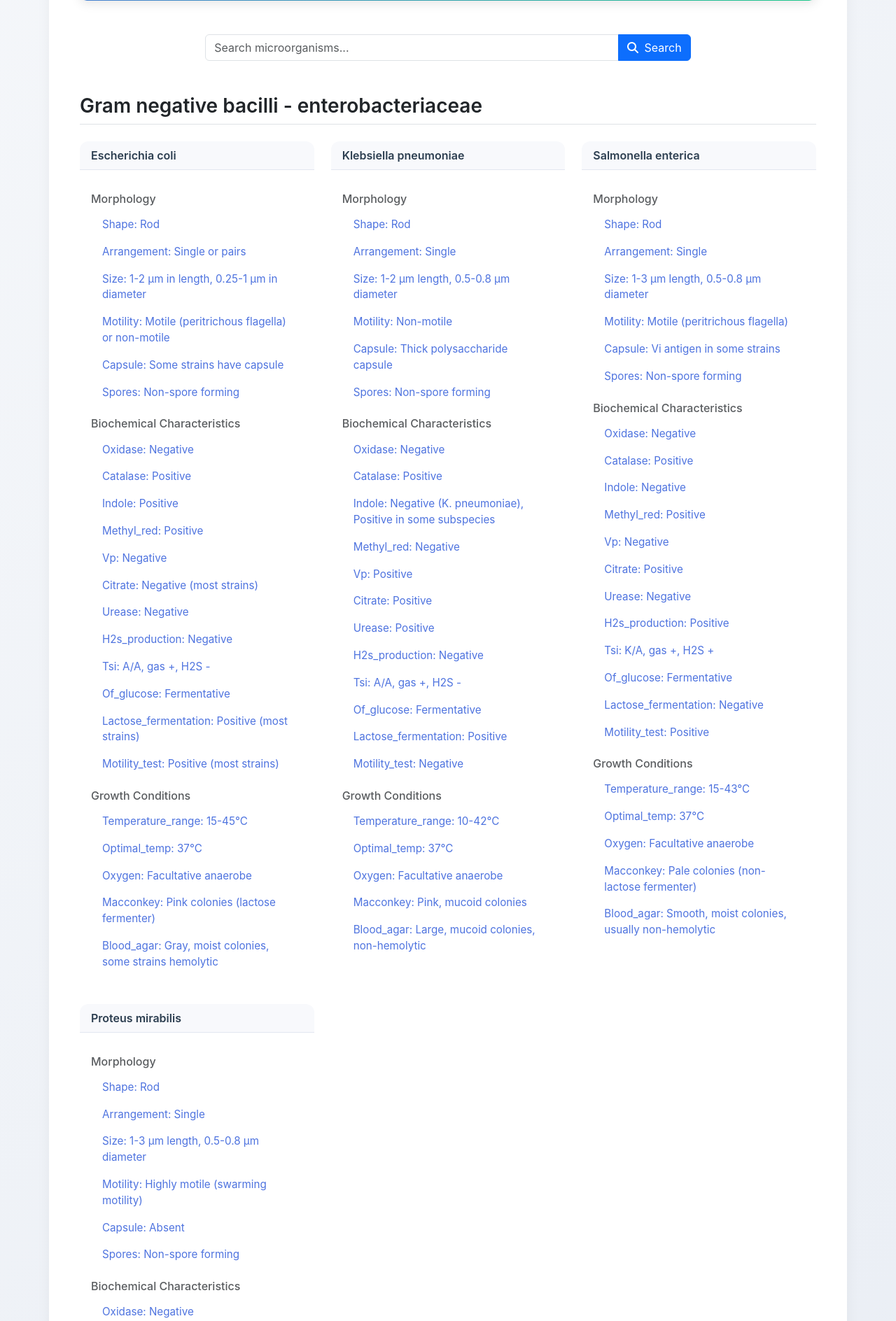
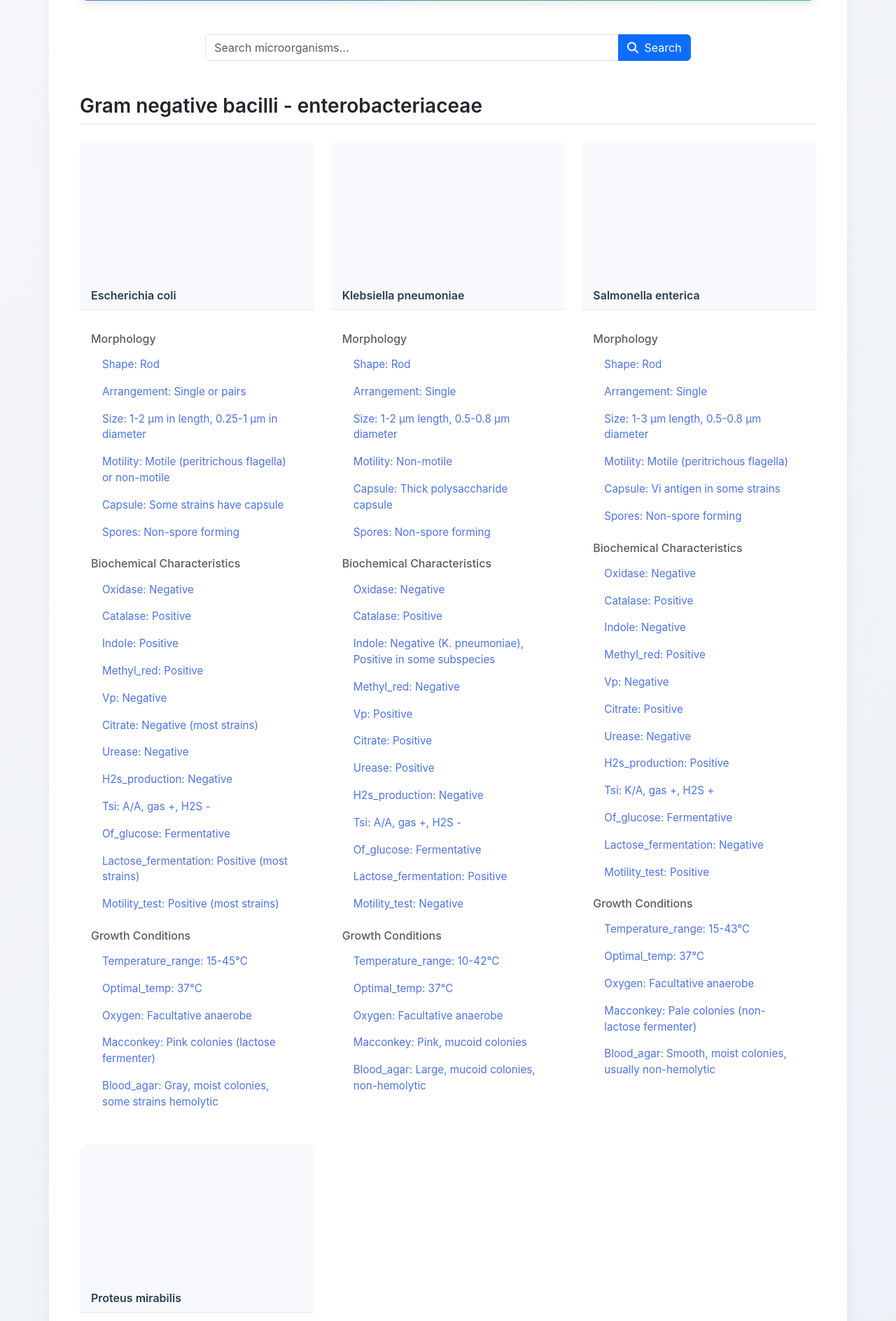
Before and after one commit to Miftau/micro_visualize, a Flask app: page /microorganisms in a window 1280 px wide. Shown: the part 350-2238 px from the top of the page at 70% size. Run offline with Flask 3, Linux system fonts and the light colour scheme; some libraries are stand-ins or nearby versions.

Commit message:
adding images

```diff
--- a/server/routes.py
+++ b/server/routes.py
@@ -411,7 +411,7 @@
     # Normalize microorganism data
     for microorganism in microorganisms:
         # Ensure characteristics are dictionaries
-        for field in [ "morphology", "biochemical", "staining_characteristics", "growth_conditions",
+        for field in [ "image", "morphology", "biochemical", "staining_characteristics", "growth_conditions",
                        "virulence_factors",
                        "clinical_significance",
                         "other_characteristics",
--- a/templates/microorganisms.html
+++ b/templates/microorganisms.html
@@ -25,6 +25,12 @@
         font-weight: 600;
         color: #2c3e50;
     }
+    .micro-card .card-img-top {
+        width: 100%;
+        height: 200px;
+        object-fit: cover;
+        background-color: #f8f9fc;
+    }
     .list-group-item {
         border: none;
         padding: 0.5rem 1rem;
@@ -50,6 +56,9 @@
         }
         .micro-card {
             margin-bottom: 1.5rem;
+        }
+        .micro-card .card-img-top {
+            height: 150px;
         }
         .search-form .input-group {
             flex-direction: column;
@@ -101,6 +110,11 @@
                     {% for microorganism in microorganisms %}
                         <div class="col">
                             <div class="card micro-card h-100">
+                                {% if microorganism.image and microorganism.image.url %}
+                                    <img src="{{ microorganism.image.url }}" class="card-img-top" alt="{{ microorganism.name }} image">
+                                {% else %}
+                                    <div class="card-img-top" style="background-color: #f8f9fc;"></div>
+                                {% endif %}
                                 <div class="card-header">
                                     {{ microorganism.name }}
                                 </div>
```
Also changed, not shown: server/organisms.json (+18 -9 lines).
